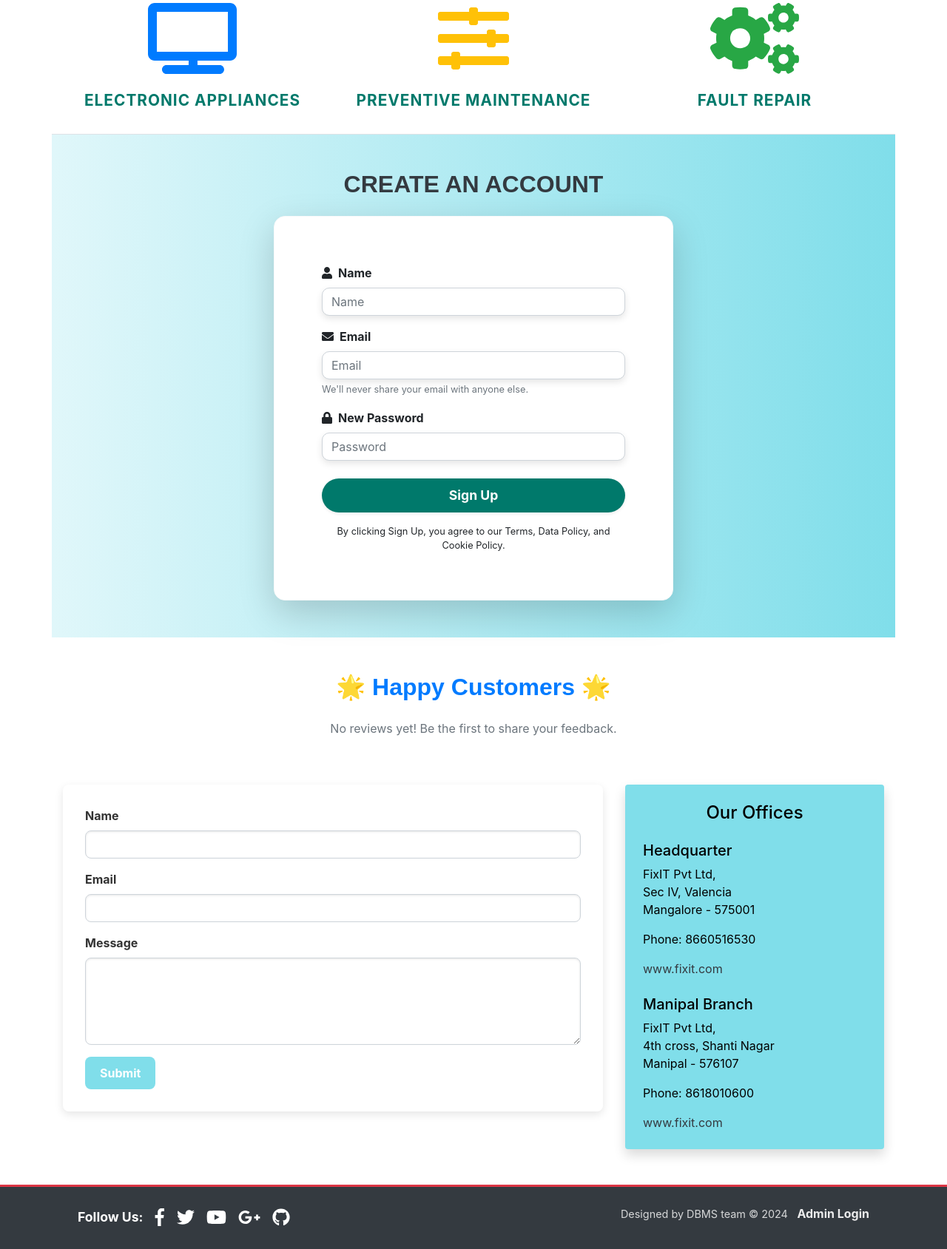
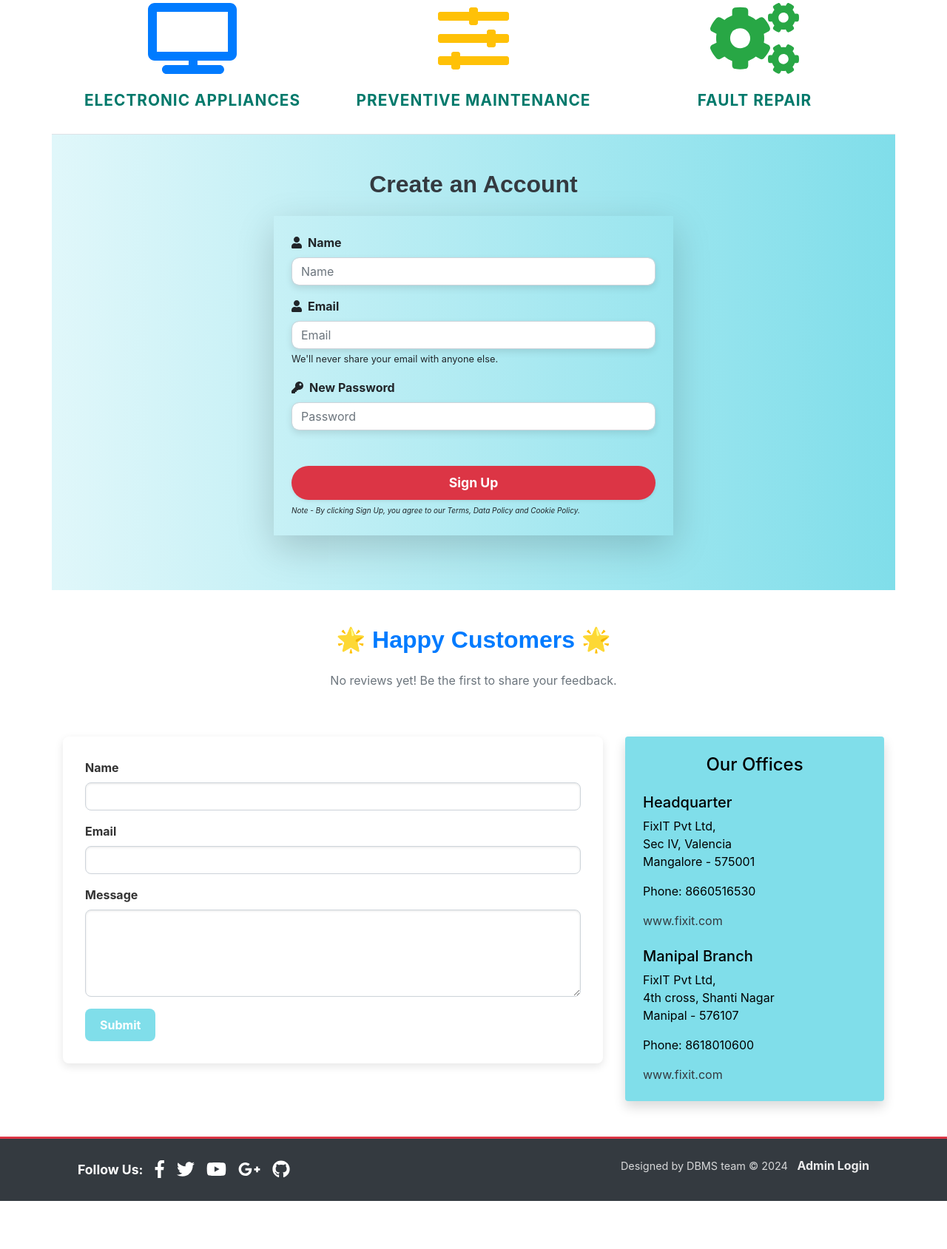
Before and after one commit to OCSMSdbmsproject/OCSMS_dbms, a PHP site: page / in a window 1280 px wide. Shown: the part 1391-3080 px from the top of the page at 74% size. After the commit the page ends 3015 px from the top, so only its background shows below. Run offline with PHP 8.4, Linux system fonts and the light colour scheme; data that the repository does not hold is empty; some web fonts are replaced.

Commit message:
tech and registration changes

```diff
--- a/UserRegistration.php
+++ b/UserRegistration.php
@@ -26,31 +26,29 @@
   }
 ?>
 <div class="container pt-5" id="registration">
-  <h2 class="text-center mb-4">CREATE AN ACCOUNT</h2>
-  <div class="row justify-content-center">
-    <div class="col-md-6">
-      <div class="card shadow-lg border-light">
-        <div class="card-body">
-          <form action="" method="POST">
+  <h2 class="text-center">Create an Account</h2>
+  <div class="row mt-4 mb-4">
+    <div class="col-md-6 offset-md-3">
+      <form action="" class="shadow-lg p-4" method="POST">
         <div class="form-group">
-              <i class="fas fa-user"></i><label for="name" class="pl-2 font-weight-bold">Name</label>
-              <input type="text" class="form-control" placeholder="Name" name="rName" required>
+          <i class="fas fa-user"></i><label for="name" class="pl-2 font-weight-bold">Name</label><input type="text"
+            class="form-control" placeholder="Name" name="rName">
         </div>
         <div class="form-group">
-              <i class="fas fa-envelope"></i><label for="email" class="pl-2 font-weight-bold">Email</label>
-              <input type="email" class="form-control" placeholder="Email" name="rEmail" required>
-              <small class="form-text text-muted">We'll never share your email with anyone else.</small>
+          <i class="fas fa-user"></i><label for="email" class="pl-2 font-weight-bold">Email</label><input type="email"
+            class="form-control" placeholder="Email" name="rEmail">
+          <!--Add text-white below if want text color white-->
+          <small class="form-text">We'll never share your email with anyone else.</small>
         </div>
         <div class="form-group">
-              <i class="fas fa-lock"></i><label for="pass" class="pl-2 font-weight-bold">New Password</label>
-              <input type="password" class="form-control" placeholder="Password" name="rPassword" required>
+          <i class="fas fa-key"></i><label for="pass" class="pl-2 font-weight-bold">New
+            Password</label><input type="password" class="form-control" placeholder="Password" name="rPassword">
         </div>
-            <button type="submit" class="btn btn-primary btn-block shadow-sm font-weight-bold mt-4">Sign Up</button>
-            <small class="d-block text-center mt-3" style="font-size: 0.8rem;">By clicking Sign Up, you agree to our Terms, Data Policy, and Cookie Policy.</small>
+        <button type="submit" class="btn btn-danger mt-5 btn-block shadow-sm font-weight-bold" name="rSignup">Sign Up</button>
+        <em style="font-size:10px;">Note - By clicking Sign Up, you agree to our Terms, Data
+          Policy and Cookie Policy.</em>
         <?php if(isset($regmsg)) {echo $regmsg; } ?>
       </form>
     </div>
   </div>
 </div>
-  </div>
-</div>
--- a/dbConnection.php
+++ b/dbConnection.php
@@ -2,7 +2,7 @@
 $db_host = "localhost";
 $db_user = "root";
 $db_password = "";
-$db_name = "osms_db";
+$db_name = "fixit_db";
 $db_port = 3307;
 
 // Create Connection
```
Also changed, not shown: Admin/technician.php (+64 -94 lines), Uploads/avtar1.jpeg (added), Uploads/avtar3.jpeg (added). Lines whose indentation alone changed are shown as unchanged.
